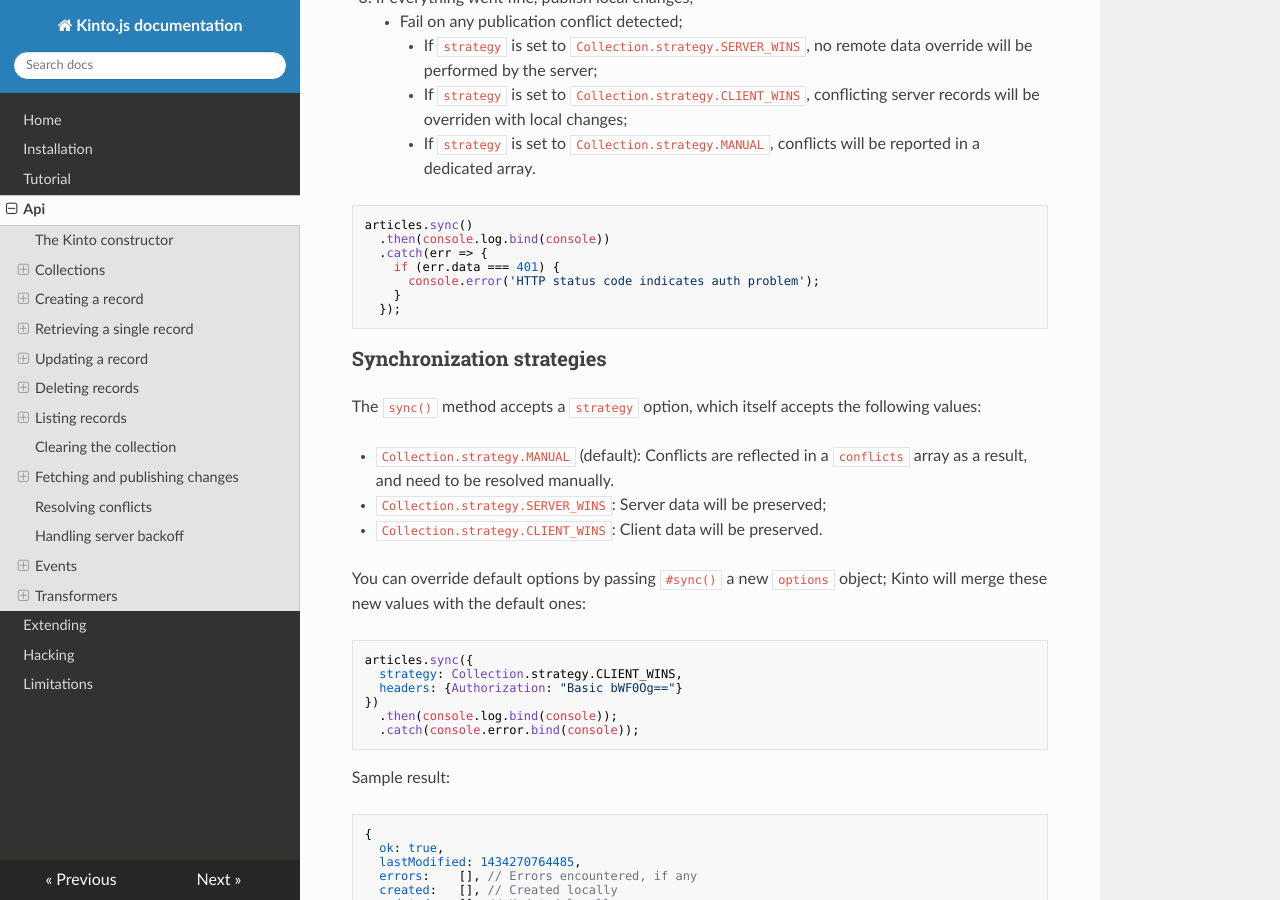
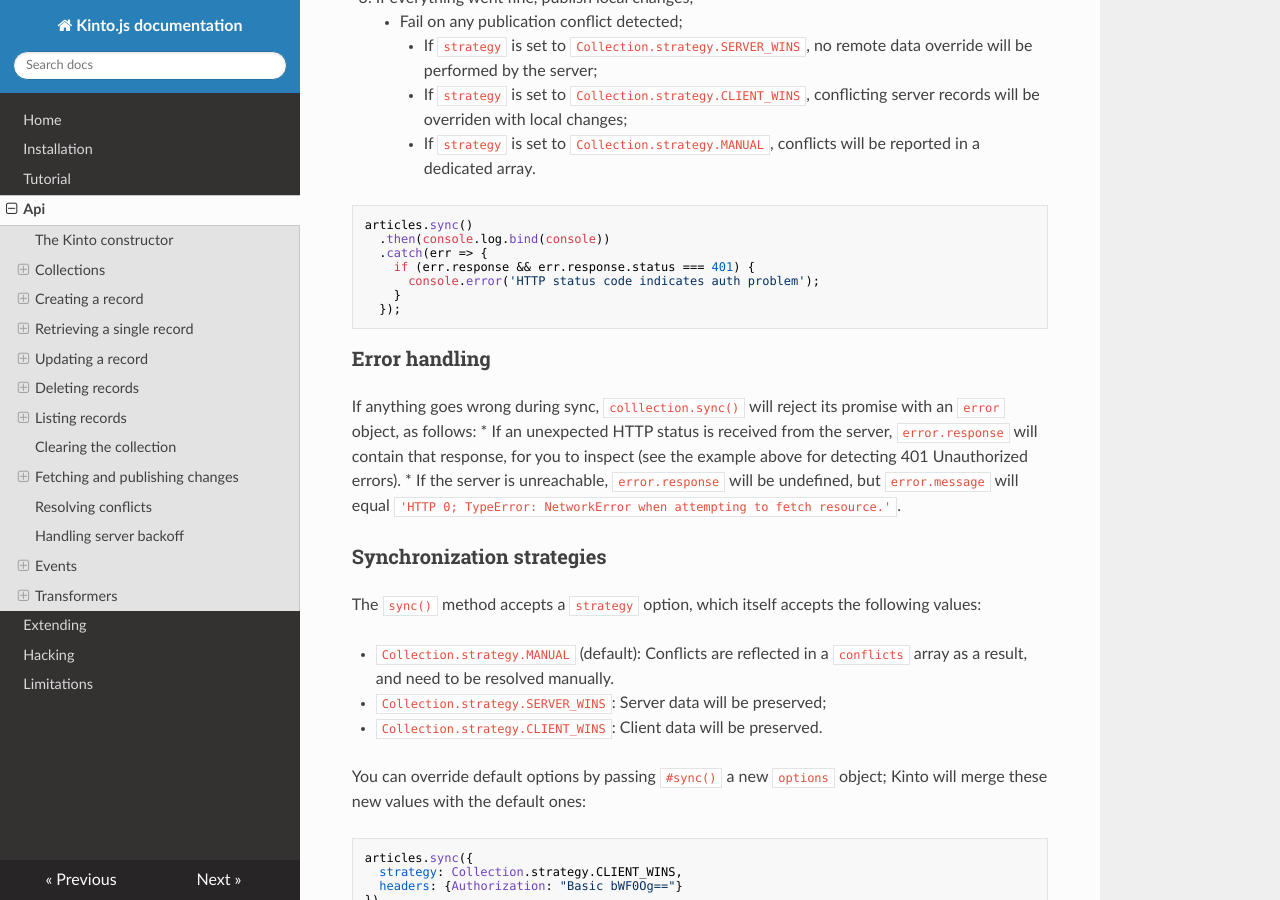
Before and after one commit to Kinto/kinto.js, an MkDocs documentation site: the page built from docs/api.md, in a window 1280 px wide and 900 px high, scrolled down 5676 px. Built offline with MkDocs 1.6.1, drawn with Linux system fonts in a browser that asks for light colours; nearby versions of some CDN libraries; old or Windows-style settings are respelled for this version of MkDocs.

Commit message:
document error handling

````diff
--- a/docs/api.md
+++ b/docs/api.md
@@ -244,11 +244,19 @@
 articles.sync()
   .then(console.log.bind(console))
   .catch(err => {
-    if (err.data === 401) {
+    if (err.response && err.response.status === 401) {
       console.error('HTTP status code indicates auth problem');
     }
   });
 ```
+
+### Error handling
+
+If anything goes wrong during sync, `colllection.sync()` will reject its promise with an `error` object, as follows:
+* If an unexpected HTTP status is received from the server, `error.response` will contain that response, for you to inspect
+    (see the example above for detecting 401 Unauthorized errors).
+* If the server is unreachable, `error.response` will be undefined, but `error.message` will equal
+    `'HTTP 0; TypeError: NetworkError when attempting to fetch resource.'`.
 
 ### Synchronization strategies
 
````
